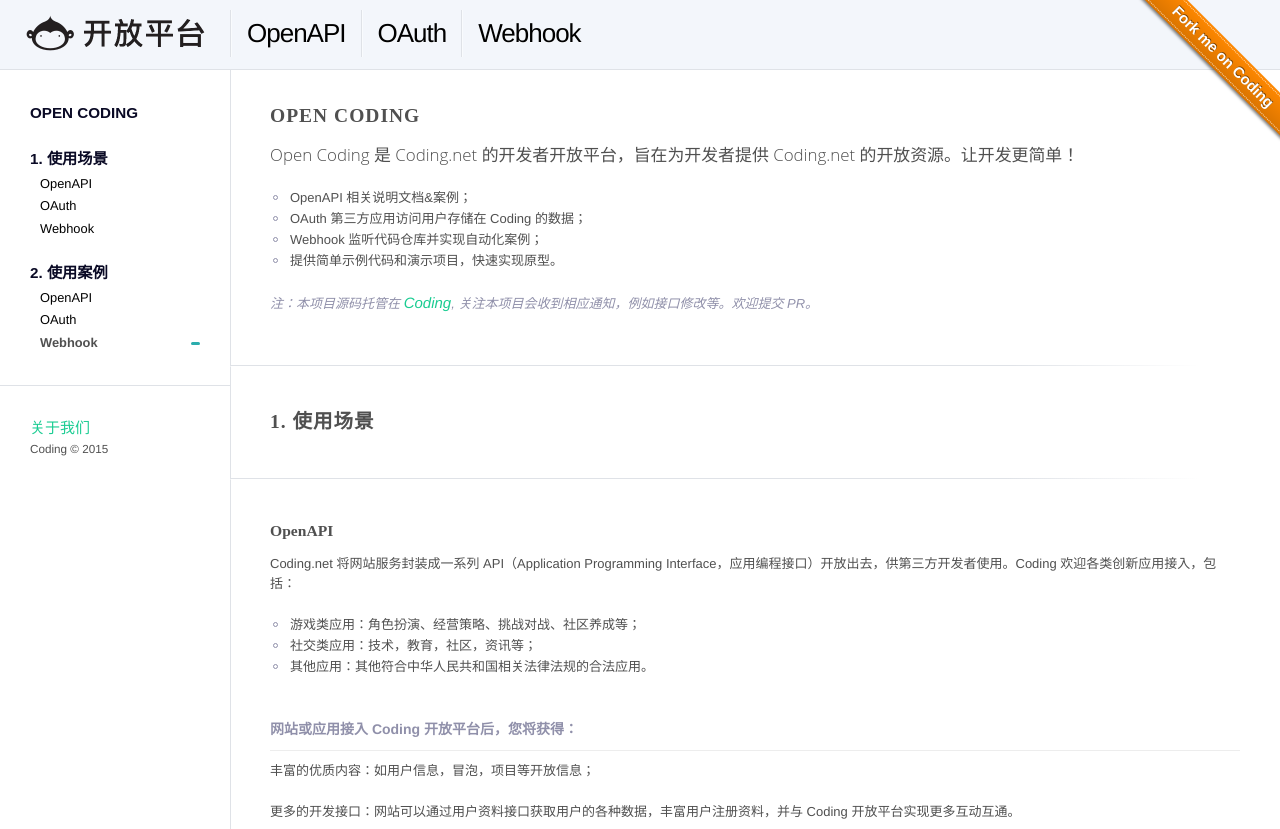
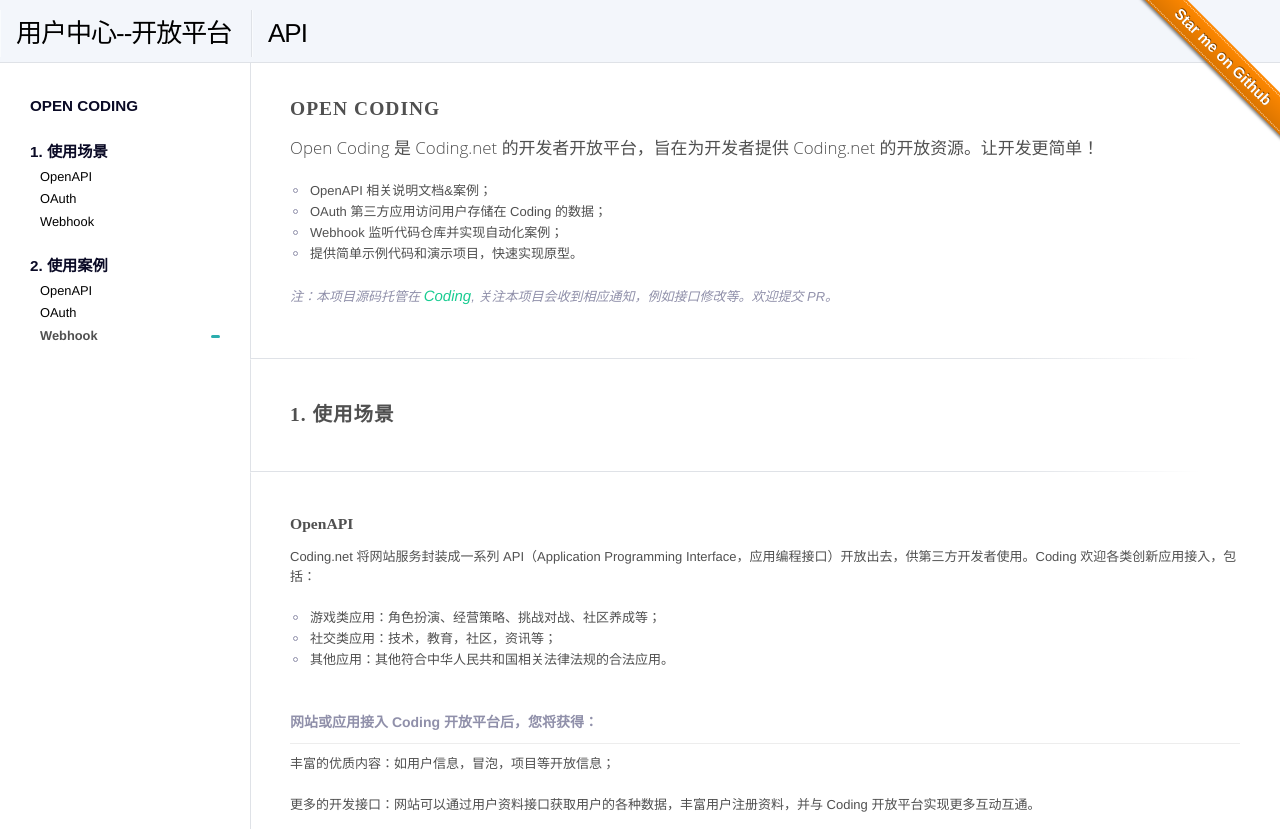
Before and after one commit to yaoshanliang/ucenter-open, a website: page index.html in a window 1280 px wide. Shown: the top 829 px of the page. Drawn offline with Linux system fonts and the light colour scheme.

Commit message:
update api

```diff
--- a/index.html
+++ b/index.html
@@ -5,7 +5,7 @@
   <meta http-equiv="X-UA-Compatible" content="IE=edge,chrome=1">
   <meta name="viewport" content="width=device-width">
 
-  <title>Coding 开放平台</title>
+  <title>用户中心-开放平台</title>
 
   <!-- Flatdoc -->
   <script src='support/vendor/jquery.js'></script>
@@ -29,18 +29,12 @@
   </script>
 
   <!-- Meta -->
-  <meta content="Coding 开放平台" property="og:site_name">
-  <meta content="Coding 开放平台" property="og:title">
-  <meta content="website" property="og:type">
-  <meta content="Open Coding 是 Coding.net 的开发者开放平台，旨在为开发者提供 Coding.net 的开放资源。" name="description">
-  <meta content="Open Coding 是 Coding.net 的开发者开放平台，旨在为开发者提供 Coding.net 的开放资源。" property="og:description">
-  <meta content="https://coding.net/static/d0aa9dd75e2500930b9e6ef61d9bcfa0.jpg" property="og:image">
 
 </head>
 <body role='flatdoc' class='big-h3 large-brief'>
   <div class="github-fork-ribbon-wrapper right">
         <div class="github-fork-ribbon">
-            <a href="https://coding.net/u/coding/p/open/">Fork me on Coding</a>
+            <a href="https://github.com/yaoshanliang/ucenter-open">Star me on Github</a>
         </div>
     </div>
 
@@ -50,48 +44,21 @@
 
   <div class='header'>
     <div class='left'>
-      <h1> <a class="site-title" href="//open.coding.net">
-      <img src="open.coding.png">
-    </a></h1>
       <ul>
-        <li><a href='openapi/'>OpenAPI</a></li>
-        <li><a href='oauth.html'>OAuth</a></li>
-        <li><a href='webhook.html'>Webhook</a></li>
+        <li class="site-title"><a href="/">用户中心--开放平台</a></li>
+        <li><a href='api.html'>API</a></li>
       </ul>
     </div>
   </div>
 
   <div class='content-root'>
     <div class='menubar'>
-      <!--<div class='section'>-->
-      <!--  <a class='big button' href='https://coding.net' target='_blank'>立即使用！</a>-->
-
-      <!--</div>-->
       <div class='menu section' role='flatdoc-menu'></div>
-      <div class='bottom section'>
-       <p> <a href="https://coding.net/about">关于我们</a></p>
-       <p> Coding © 2015 </p>
-
-
-
-      </div>
     </div>
     <div role='flatdoc-content' class='content'></div>
   </div>
 
 
 <script src="theme-white/zoom.js"></script>
-<!-- Google Analytics -->
-<script>
-    (function(i,s,o,g,r,a,m){i['GoogleAnalyticsObject']=r;i[r]=i[r]||function(){
-            (i[r].q=i[r].q||[]).push(arguments)},i[r].l=1*new Date();a=s.createElement(o),
-        m=s.getElementsByTagName(o)[0];a.async=1;a.src=g;m.parentNode.insertBefore(a,m)
-    })(window,document,'script','//www.google-analytics.com/analytics.js','ga');
-
-    ga('create', 'UA-65952334-1', 'auto');
-    ga('send', 'pageview');
-</script>
-<!-- -->
-
 </body>
 </html>
--- a/theme-white/style.css
+++ b/theme-white/style.css
@@ -14,7 +14,7 @@
 
 /** Site header */
 .site-header { border-bottom: 1px solid #e8e8e8; background-color: #f5f5f5; min-height: 56px; position: relative; }
-.site-header .site-title { font-size: 26px; line-height: 56px; letter-spacing: -1px; margin-bottom: 0; float: left;font-weight: 700; }
+.site-header .site-title { font-size: 26px; line-height: 56px; letter-spacing: -1px; margin-bottom: 0; float: left;font-weight: 700;}
 .site-header .site-title img  { height: 46px; margin-bottom: -12px; width: 180px;padding-left: 21px;}
 .site-header .site-title, .site-header .site-title:visited { color: #000; }
 .site-header .site-title:hover { text-decoration: none; }
@@ -23,7 +23,7 @@
   .site-header .site-title { line-height: 46px; font-size: 20px; }
   .site-header .site-title img { height: 25px; }
   .site-header .title-divider { line-height: 46px; font-size: 20px; } }
-
+.site-title {width: 250px;}
 .content pre .lang-js{
 transition:height 5s;
 /*overflow-y:hidden*/
@@ -788,14 +788,14 @@
 }
 @media (min-width: 769px) {
   .content-root {
-    padding-left: 230px;
+    padding-left: 250px;
   }
   .menubar {
     position: absolute;
     left: 0;
     top: 0;
     bottom: 0;
-    width: 230px;
+    width: 250px;
     border-right: solid 1px #dfe2e7;
   }
   .menubar.fixed {
```
Also changed, not shown: api.html (renamed from oauth.html, +4 -19 lines), api.md (renamed from oauth.md).
